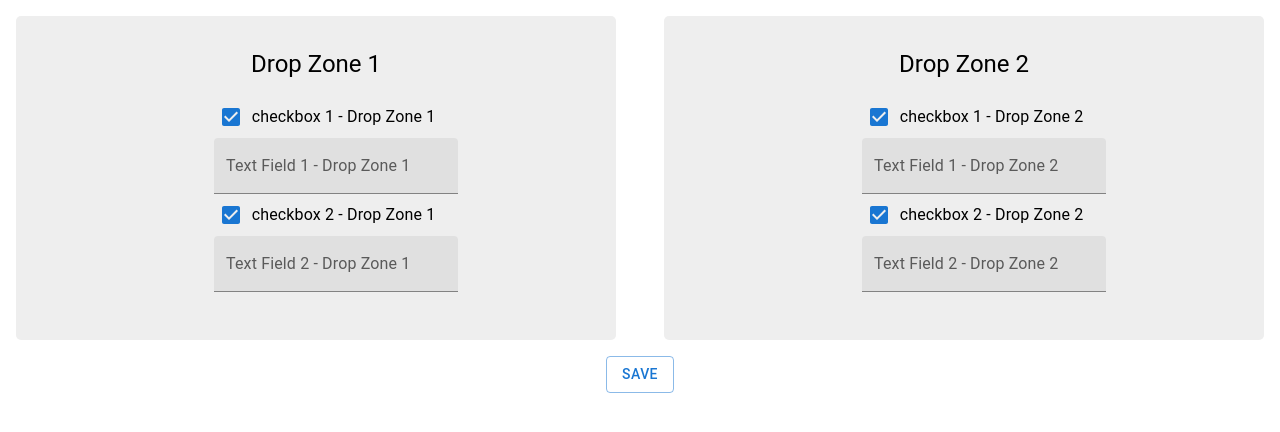
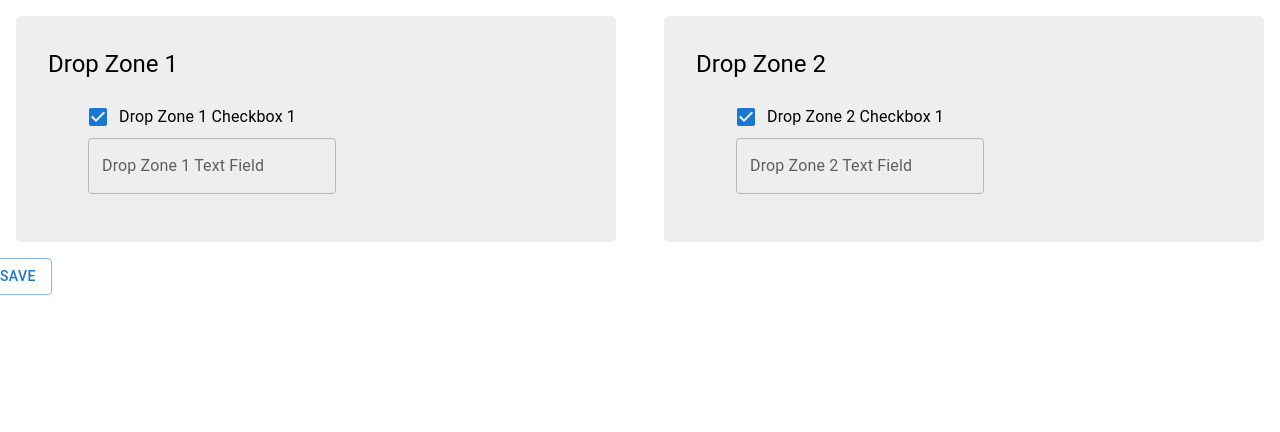
Before and after one commit to theunrealhulk/paytic-test, a React (Create React App) app: page / in a window 1280 px wide. Shown: the top 432 px of the page. Built offline with nearby package versions, Linux system fonts and the light colour scheme.

Commit message:
added table to present DropZone right content

```diff
--- a/src/App.tsx
+++ b/src/App.tsx
@@ -1,45 +1,62 @@
+import './App.scss';
 import React, { Component } from 'react';
-import './App.scss';
-import DropZone, { DropZoneItem } from './components/DropZone';
-import Grid from '@mui/material/Grid';
-import Button from '@mui/material/Button';
+import DropZone from './components/DropZone';
+import DataTable from './components/DataTable';
+import { Button, Grid } from '@mui/material';
 
 interface AppState {
   dropZone2State: DropZoneItem[];
+  showTable: boolean;
 }
+
+type DropZoneItem = {
+  id: string;
+  position: string;
+  checked?: boolean;
+  value?: string;
+};
+
+
 
 class App extends Component<{}, AppState> {
   constructor(props: {}) {
     super(props);
     this.state = {
       dropZone2State: [],
+      showTable: false,
     };
   }
 
   saveDropZone2Content = () => {
-    console.log(this.state.dropZone2State);
+    this.setState({ showTable: true });
   };
 
+  handleDropZone2StateChange = (newState: DropZoneItem[]) => {
+    this.setState({ dropZone2State: newState });
+  };
   render() {
+    const { dropZone2State, showTable } = this.state;
+
     return (
-      <div className="App">
+      <div className="app">
         <Grid container spacing={2}>
           <Grid item md={6}>
             <DropZone title="Drop Zone 1" />
           </Grid>
           <Grid item md={6}>
-            <DropZone title="Drop Zone 2" />
+            <DropZone title="Drop Zone 2" onStateChange={this.handleDropZone2StateChange} />
           </Grid>
-        </Grid>
-        <Grid container>
+          <Grid container>
           <Grid item md={12}>
             <Button variant="outlined" onClick={this.saveDropZone2Content}>
               Save
             </Button>
           </Grid>
           <Grid item md={12}>
-            {/* Drop Zone 2 Data Table */}
+            {/* Render the table only if showTable is true */}
+            {showTable && <DataTable dropZoneItems={dropZone2State} />}
           </Grid>
+        </Grid>
         </Grid>
       </div>
     );
--- /dev/null
+++ b/src/components/DataTable.scss
@@ -0,0 +1,4 @@
+#table{
+    width: 90%;
+    margin: auto !important;
+}
--- /dev/null
+++ b/src/components/DataTable.tsx
@@ -0,0 +1,49 @@
+import React, { Component } from 'react';
+import { Table, TableBody, TableCell, TableContainer, TableHead, TableRow, Paper } from '@mui/material';
+import './DataTable.scss'
+
+type DataTableProps = {
+  dropZoneItems: DropZoneItem[];
+};
+
+type DropZoneItem = {
+  id: string;
+  position: string;
+  checked?: boolean;
+  value?: string;
+};
+
+class DataTable extends Component<DataTableProps> {
+  render() {
+    const { dropZoneItems } = this.props;
+
+    return (
+      <div id='table'>
+        <TableContainer component={Paper}>
+          <Table>
+            <TableHead>
+              <TableRow>
+                <TableCell>ID</TableCell>
+                <TableCell>Value</TableCell>
+              </TableRow>
+            </TableHead>
+            <TableBody>
+              {dropZoneItems.map((item) => (
+                <TableRow key={item.id}>
+                  <TableCell>{item.id}</TableCell>
+                  <TableCell>
+                    {item.checked === true && item.value === undefined && 'True'}
+                    {item.checked === false && item.value === undefined && 'False'}
+                    {item.value !== undefined && item.value}
+                  </TableCell>
+                </TableRow>
+              ))}
+            </TableBody>
+          </Table>
+        </TableContainer>
+      </div>
+    );
+  }
+}
+
+export default DataTable;
--- a/src/components/DropZone.tsx
+++ b/src/components/DropZone.tsx
@@ -1,55 +1,97 @@
-import React, { Component } from 'react';
-import { Typography } from '@mui/material';
+import React, { Component, ChangeEvent } from 'react';
+import { Typography, Checkbox, TextField } from '@mui/material';
 import FormControlLabel from '@mui/material/FormControlLabel';
-import Checkbox from '@mui/material/Checkbox';
-import TextField from '@mui/material/TextField';
+import { DragDropContext, Droppable, Draggable, DropResult } from 'react-beautiful-dnd';
 import { v4 as uuid } from 'uuid';
 import './DropZone.scss';
 
 type DropZoneProps = {
   title?: string;
-  onStateChange?: (newState: DropZoneItem[]) => void; // New prop for state change callback
+  onStateChange?: (newState: DropZoneItem[]) => void;
 };
 
 type DropZoneItem = {
   id: string;
   position: string;
-  content: React.ReactNode;
+  checked?: boolean;
+  value?: string;
 };
 
-class DropZone extends Component<DropZoneProps> {
-  state = {
+type DropZoneState = {
+  data: DropZoneItem[];
+};
+
+class DropZone extends Component<DropZoneProps, DropZoneState> {
+  constructor(props: DropZoneProps) {
+    super(props);
+    this.state = {
       data: [
         {
           id: uuid(),
           position: '1',
-        content: <FormControlLabel control={<Checkbox defaultChecked />} label={this.labelWithSuffix('checkbox 1')} />,
+          checked: true,
         },
         {
           id: uuid(),
           position: '2',
-        content: <TextField id="filled-basic" label={this.labelWithSuffix('Text Field 1')} variant="filled" />,
-      },
-      {
-        id: uuid(),
-        position: '3',
-        content: <FormControlLabel control={<Checkbox defaultChecked />} label={this.labelWithSuffix('checkbox 2')} />,
-      },
-      {
-        id: uuid(),
-        position: '4',
-        content: <TextField id="filled-basic" label={this.labelWithSuffix('Text Field 2')} variant="filled" />,
+          value: '',
         },
       ],
     };
+  }
 
-  labelWithSuffix(label: string) {
-    const { title } = this.props;
-    if (title) {
-      return `${label} - ${title}`;
+  handleCheckboxChange = (itemId: string) => (event: ChangeEvent<HTMLInputElement>) => {
+    const { checked } = event.target;
+    const updatedData = this.state.data.map((item) => {
+      if (item.id === itemId) {
+        return {
+          ...item,
+          checked,
+        };
       }
-    return label;
+      return item;
+    });
+    this.setState({ data: updatedData }, () => {
+      if (this.props.onStateChange) {
+        this.props.onStateChange(updatedData);
       }
+    });
+  };
+
+  handleTextFieldChange = (itemId: string) => (event: ChangeEvent<HTMLInputElement>) => {
+    const { value } = event.target;
+    const updatedData = this.state.data.map((item) => {
+      if (item.id === itemId) {
+        return {
+          ...item,
+          value,
+        };
+      }
+      return item;
+    });
+    this.setState({ data: updatedData }, () => {
+      if (this.props.onStateChange) {
+        this.props.onStateChange(updatedData);
+      }
+    });
+  };
+
+  handleDragEnd = (result: DropResult) => {
+    if (!result.destination) {
+      return;
+    }
+
+    const { source, destination } = result;
+    const updatedData = Array.from(this.state.data);
+    const [movedItem] = updatedData.splice(source.index, 1);
+    updatedData.splice(destination.index, 0, movedItem);
+
+    this.setState({ data: updatedData }, () => {
+      if (this.props.onStateChange) {
+        this.props.onStateChange(updatedData);
+      }
+    });
+  };
 
   render() {
     const { title } = this.props;
@@ -57,16 +99,52 @@ class DropZone extends Component<DropZoneProps> {
 
     return (
       <div className="drop-zone">
-        {title && <Typography variant="h5">{title}</Typography>}
-        <ul>
-          {data.map((item) => (
-            <li key={item.id}>{item.content}</li>
+        <Typography variant="h5">{title}</Typography>
+        <DragDropContext onDragEnd={this.handleDragEnd}>
+          <Droppable droppableId="drop-zone">
+            {(provided) => (
+              <ul className="drop-zone-list" {...provided.droppableProps} ref={provided.innerRef}>
+                {data.map((item, index) => (
+                  <Draggable key={item.id} draggableId={item.id} index={index}>
+                    {(provided) => (
+                      <li
+                        className="drop-zone-item"
+                        {...provided.draggableProps}
+                        {...provided.dragHandleProps}
+                        ref={provided.innerRef}
+                      >
+                        {item.position === '1' ? (
+                          <FormControlLabel
+                            control={
+                              <Checkbox
+                                id={`checkbox-${item.id}`}
+                                checked={item.checked}
+                                onChange={this.handleCheckboxChange(item.id)}
+                              />
+                            }
+                            label={`${title} Checkbox 1`}
+                          />
+                        ) : (
+                          <TextField
+                            id={`text-field-${item.id}`}
+                            label={`${title} Text Field`}
+                            variant="outlined"
+                            value={item.value}
+                            onChange={this.handleTextFieldChange(item.id)}
+                          />
+                        )}
+                      </li>
+                    )}
+                  </Draggable>
                 ))}
+                {provided.placeholder}
               </ul>
+            )}
+          </Droppable>
+        </DragDropContext>
       </div>
     );
   }
 }
 
 export default DropZone;
-export type { DropZoneItem };
--- a/src/index.tsx
+++ b/src/index.tsx
@@ -8,9 +8,9 @@ const root = ReactDOM.createRoot(
   document.getElementById('root') as HTMLElement
 );
 root.render(
-  <React.StrictMode>
+  // <React.StrictMode>
     <App />
-  </React.StrictMode>
+  // </React.StrictMode>
 );
 
 // If you want to start measuring performance in your app, pass a function
```
Lines whose indentation alone changed are shown as unchanged.
